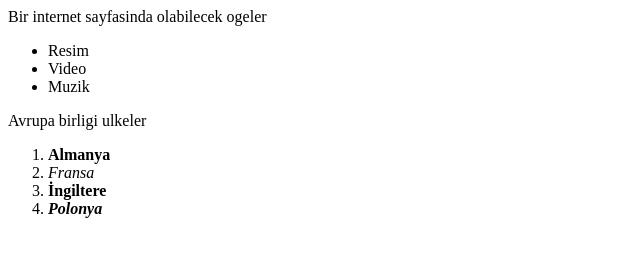
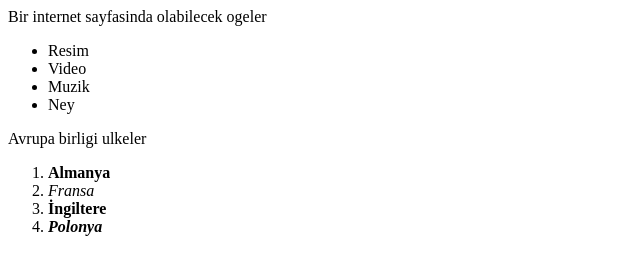
Before and after one commit to pir23oguz/Html5-Css3-Dersleri, a plain HTML site: page liste.html in a window 1280 px wide. Shown: the whole page, without its empty margins (0-640 px from the left). Drawn offline with Linux system fonts and the light colour scheme.

```diff
--- a/liste.html
+++ b/liste.html
@@ -8,6 +8,7 @@ Bir internet sayfasinda olabilecek ogeler
      <li> Resim </li>
 	 <li> Video </li>
 	 <li> Muzik </li>
+	 <li> Ney </li>
 </ul>
 Avrupa birligi ulkeler
 <ol>
```
